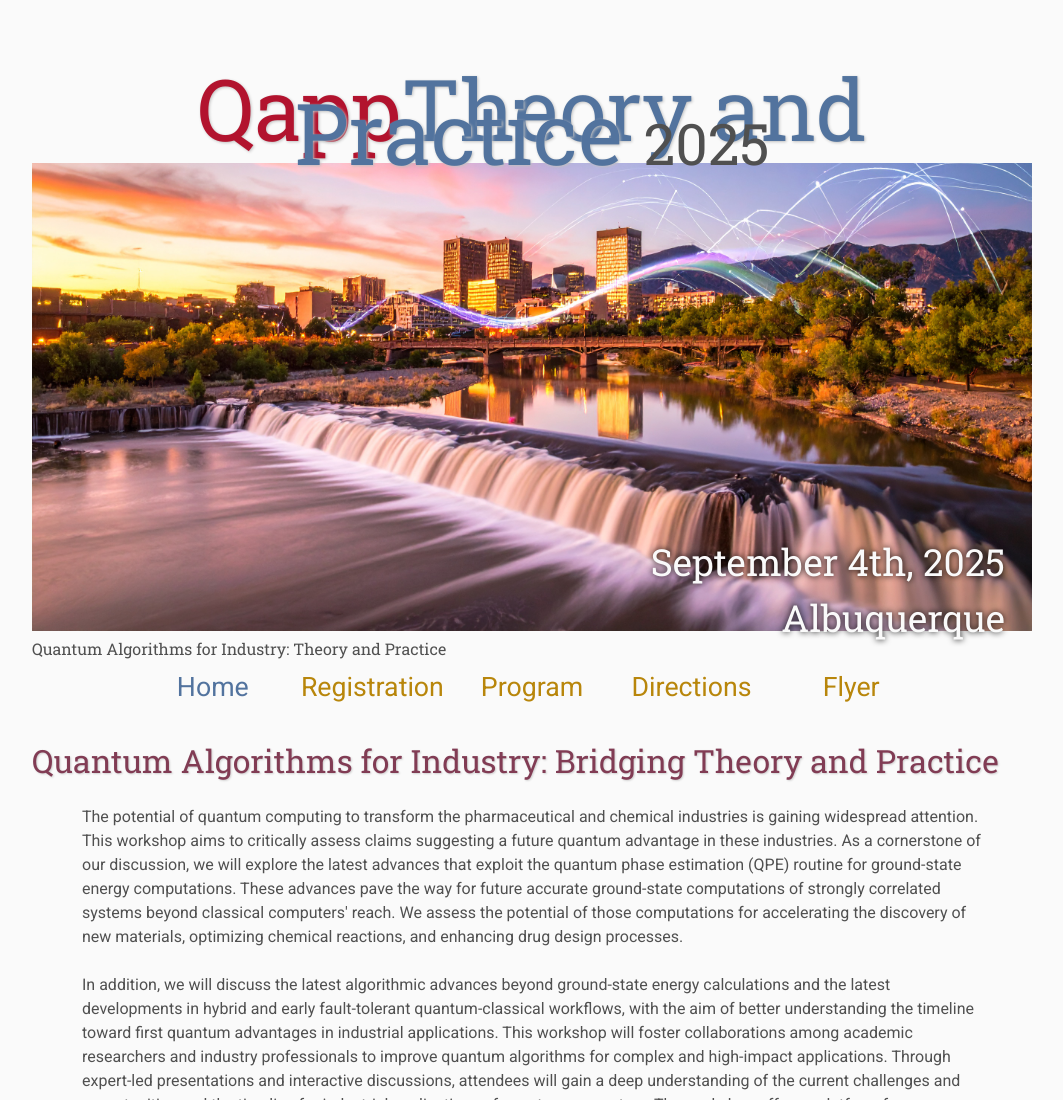
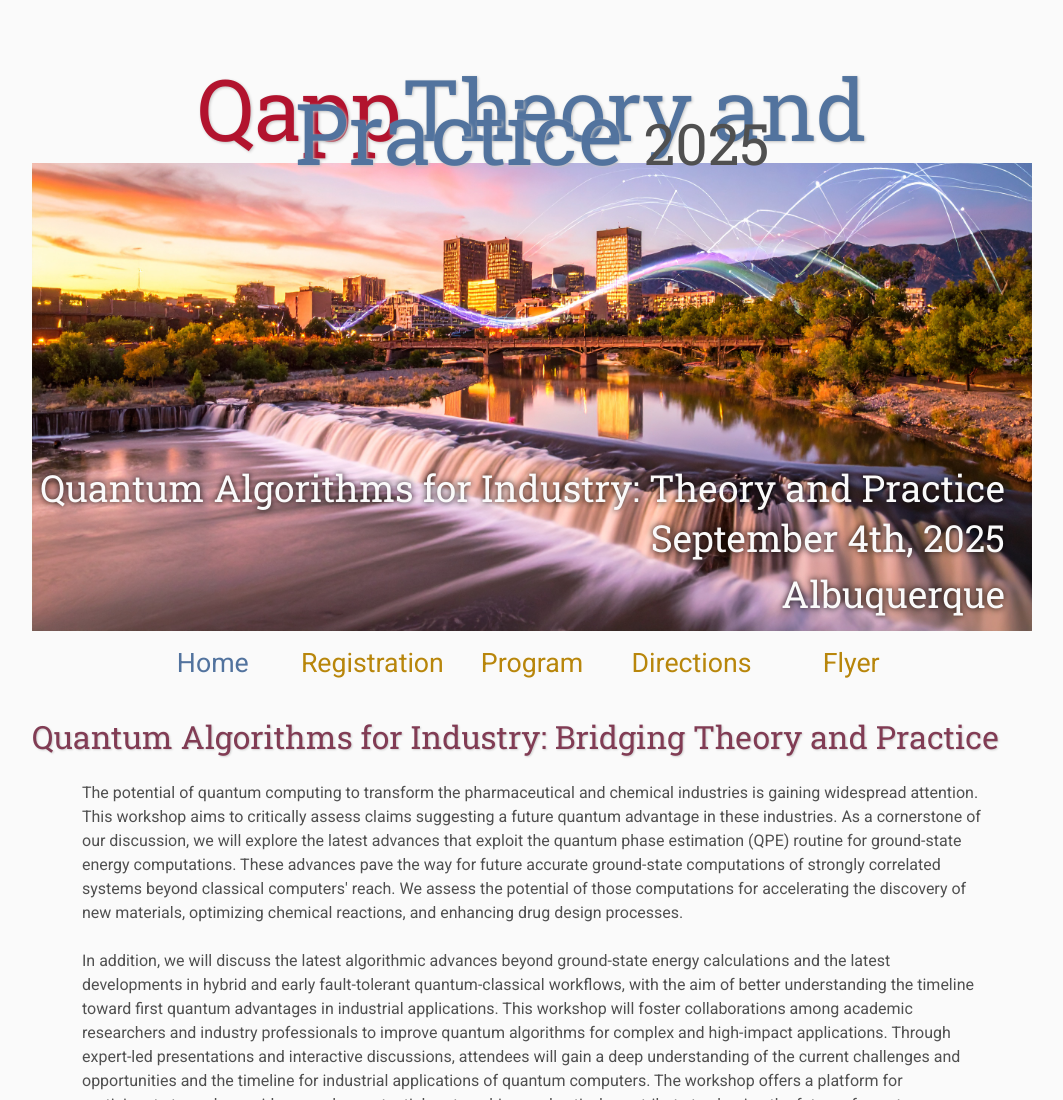
Before and after one commit to gianans/ieee_workshop_2025, a plain HTML site: page index.html in a window 1280 px wide. Shown: the top 1100 px of the page, without its empty margins (108-1171 px from the left). Drawn offline with Linux system fonts and the light colour scheme.

Commit message:
dabbling in css

```diff
--- a/assets/main.css
+++ b/assets/main.css
@@ -80,6 +80,8 @@ th,td{
 .banner {position: relative; font-family:'Roboto Slab',serif;}
 .top-left {font-size:5.33em; color: #505050; background: #fafafa; text-align: center; width: 1000px; height: 67px; position: absolute; padding: 36px 0 0 0; top: 0px;}
 .bottom-right {font-size:2.33em; color: #fafafa; line-height: 1.5em; width: auto; height: 100px; padding: 0px 27px 27px 0px; text-align: right; position: absolute; bottom: 0px; right: 0px; text-shadow: 0px 0px 6px #000000;}
+.center {font-size:2.33em; color: #fafafa; line-height: 1.5em; width: auto; height: 100px; padding: 0px 27px 27px 0px; text-align: right; position: absolute; bottom: 50px; right: 0px; text-shadow: 0px 0px 6px #000000;}
+
 
 /* Conference Title Logo */
 .title1{color: #b2132e; text-shadow: 1px 1px 3px #c0c0c0;}
```
